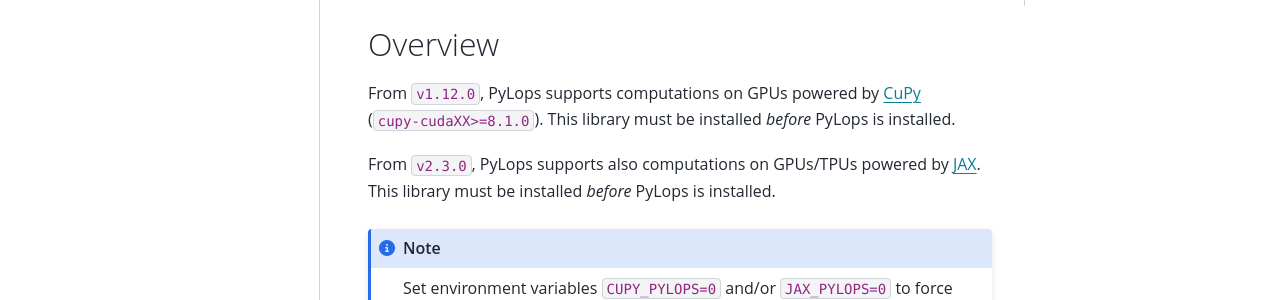
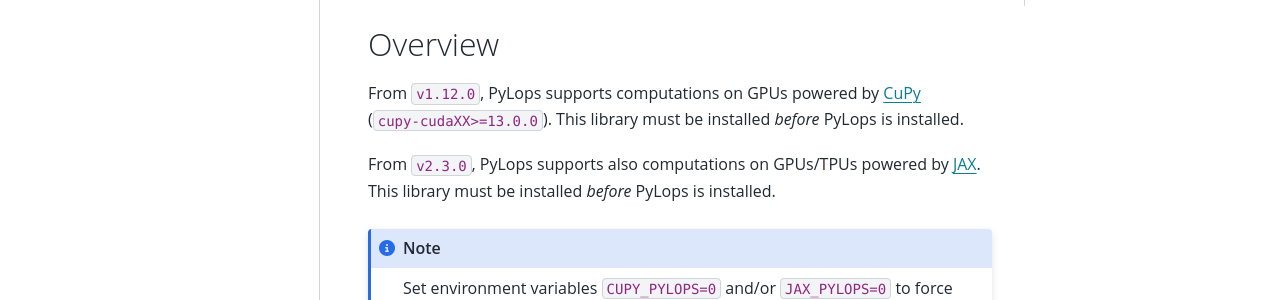
Before and after one commit to PyLops/pylops, a Sphinx documentation site: the page built from docs/source/gpu.rst, in a window 1280 px wide and 900 px high. Shown: the part 201-501 px from the top of the window. Built offline with Sphinx 7.4.7 and the PyData theme 0.15.4, drawn with Linux system fonts in a browser that asks for light colours; pages that are not in the unit, such as notebooks, are missing from menus; the version number could not be read and is left out; comment, search, counter and statistics services are not loaded.

Commit message:
doc:fixed cupy minimum version

```diff
--- a/docs/source/gpu.rst
+++ b/docs/source/gpu.rst
@@ -6,7 +6,7 @@ GPU / TPU Support
 Overview
 --------
 From ``v1.12.0``, PyLops supports computations on GPUs powered by
-`CuPy <https://cupy.dev/>`_ (``cupy-cudaXX>=8.1.0``).
+`CuPy <https://cupy.dev/>`_ (``cupy-cudaXX>=13.0.0``).
 This library must be installed *before* PyLops is installed.
 
 From ``v2.3.0``, PyLops supports also computations on GPUs/TPUs powered by
```
